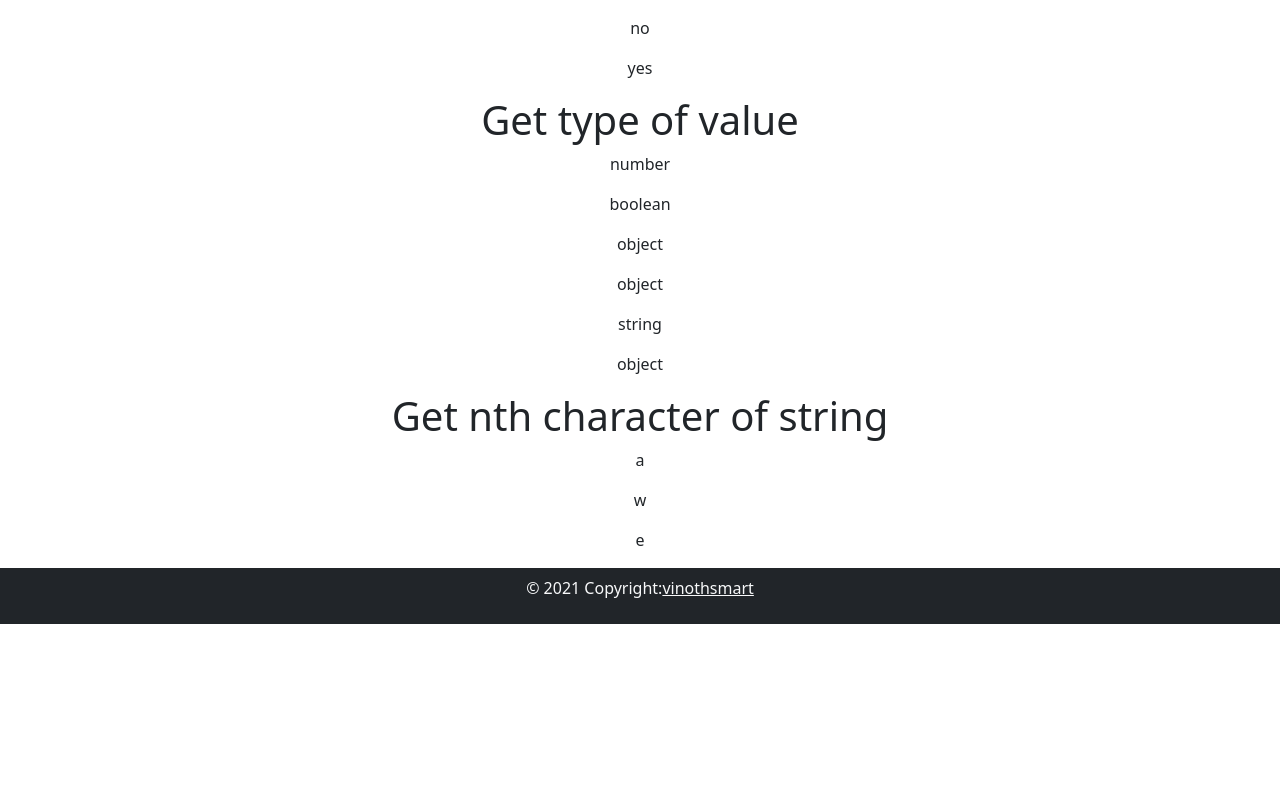
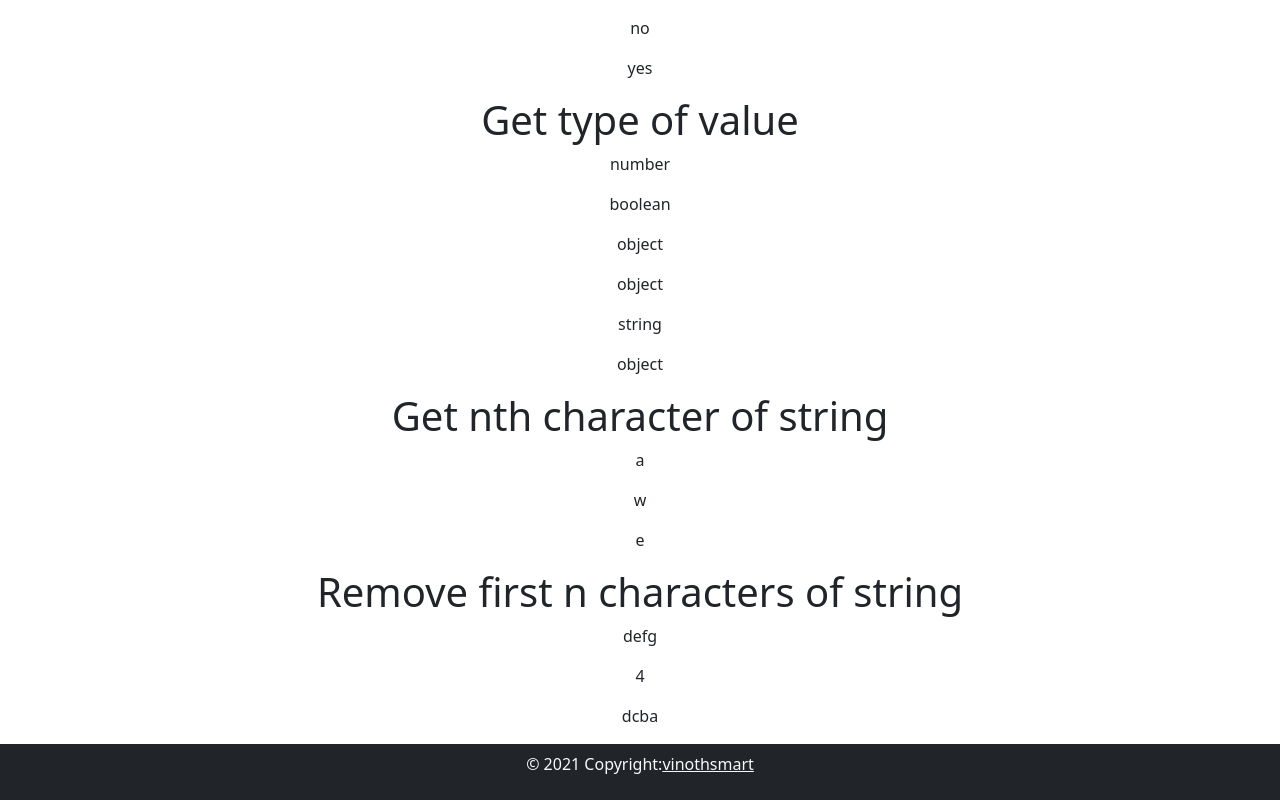
Before and after one commit to vinothsmart/react-redux-dashboard, a React (Create React App) app: page /jsc/basic in a window 1280 px wide. Shown: the part 385-1185 px from the top of the page. Before the commit the page ends 1009 px from the top, so only its background shows below. Built offline with nearby package versions, Linux system fonts and the light colour scheme.

Commit message:
Remove first n characters of string

```diff
--- a/src/components/pages/JsChallage/Basic.js
+++ b/src/components/pages/JsChallage/Basic.js
@@ -5,6 +5,7 @@ const Basic = () => {
   const compare = (a, b) => a === b;
   const getType = (a) => typeof a;
   const nthChar = (a, n) => a[n - 1];
+  const removeFirstThree = (a) => a.slice(3);
   return (
     <div>
       <center>
@@ -35,6 +36,12 @@ const Basic = () => {
         <p>{nthChar("zyxbwpl", 5)}</p>
         <p>{nthChar("gfedcba", 3)}</p>
       </center>
+      <center>
+        <h1>Remove first n characters of string</h1>
+        <p>{removeFirstThree("abcdefg")}</p>
+        <p>{removeFirstThree("1234")}</p>
+        <p>{removeFirstThree("fgedcba")}</p>
+      </center>
     </div>
   );
 };
```
